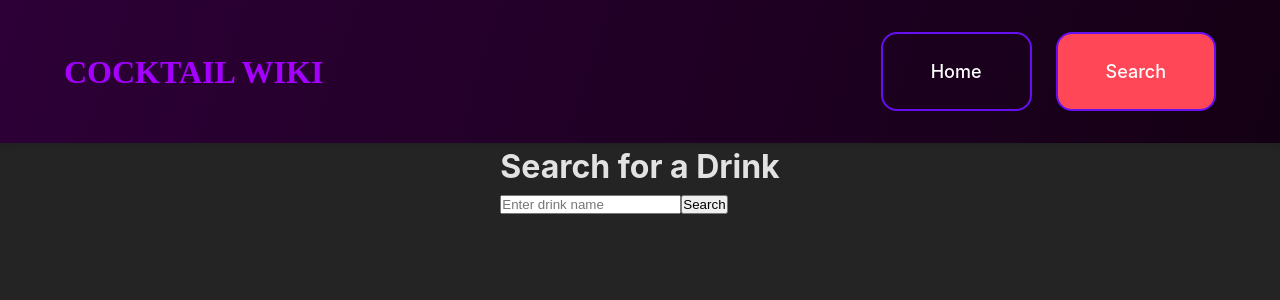
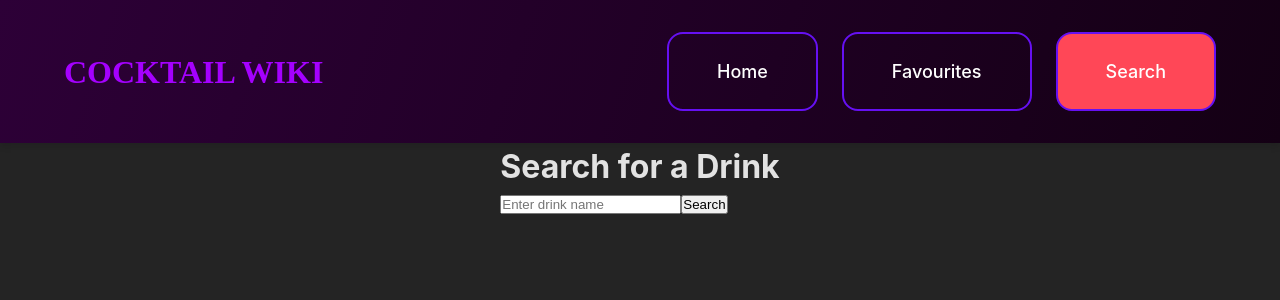
Before and after one commit to j-mattias/cocktail-wiki, a React (Vite) app: page /search in a window 1280 px wide. Shown: the top 300 px of the page. Built offline with nearby package versions, Linux system fonts and the light colour scheme.

Commit message:
Navigation to favourite page done

```diff
--- a/src/components/Header.tsx
+++ b/src/components/Header.tsx
@@ -11,9 +11,13 @@ export const Header: React.FC = () => {
         <NavLink to="/" className={({ isActive }) => (isActive ? "active-link" : "link")}>
           Home
         </NavLink>
+        <NavLink to="/favourite" className={({ isActive }) => (isActive ? "active-link" : "link")}>
+          Favourites
+        </NavLink>
         <NavLink to="/search" className={({ isActive }) => (isActive ? "active-link" : "link")}>
           Search
         </NavLink>
+
       </nav>
     </header>
   );
--- a/src/pages/FavouritePages.tsx
+++ b/src/pages/FavouritePages.tsx
@@ -3,11 +3,15 @@ import { createContext, ReactElement, ReactNode, useState } from "react";
 
 import { CocktailCard } from "../components";
 import { IDrinkReformat } from "../interfaces";
-  interface CocktailProviderProps {
+interface CocktailProviderProps {
   children: ReactNode;
 }
 
 export function FavouritePages() {
-
-// hooks come here
+  return (
+    <div className="favouritepage-container">
+      <h1>Welcome to the Favourite Page</h1>
+    </div>
+  );
+  // hooks come here
 }
--- a/src/pages/index.ts
+++ b/src/pages/index.ts
@@ -1,3 +1,4 @@
 export * from "./HomePage";
 export * from "./SearchPage";
 export * from "./NotFound";
+export * from "./FavouritePages";
```
